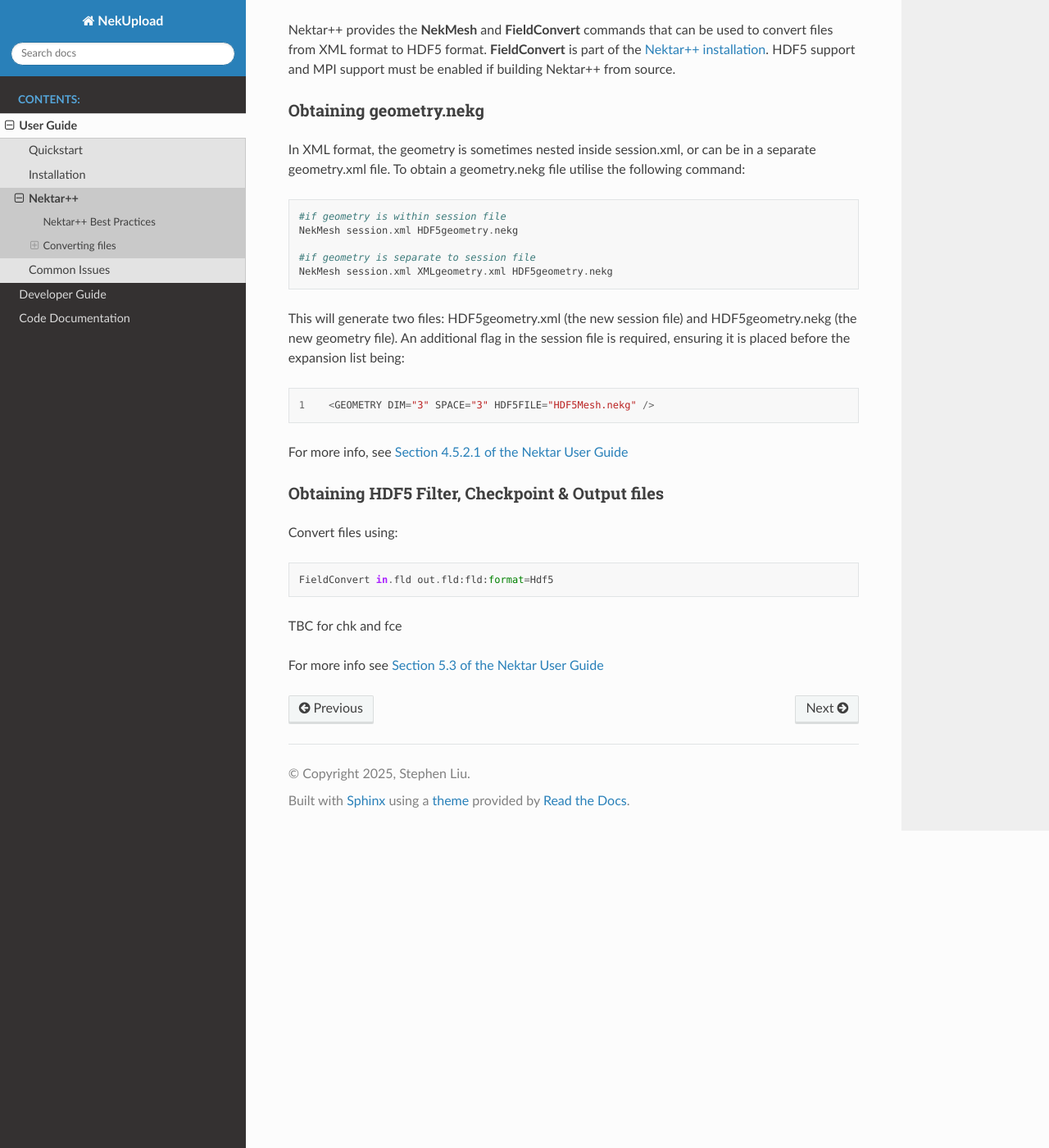
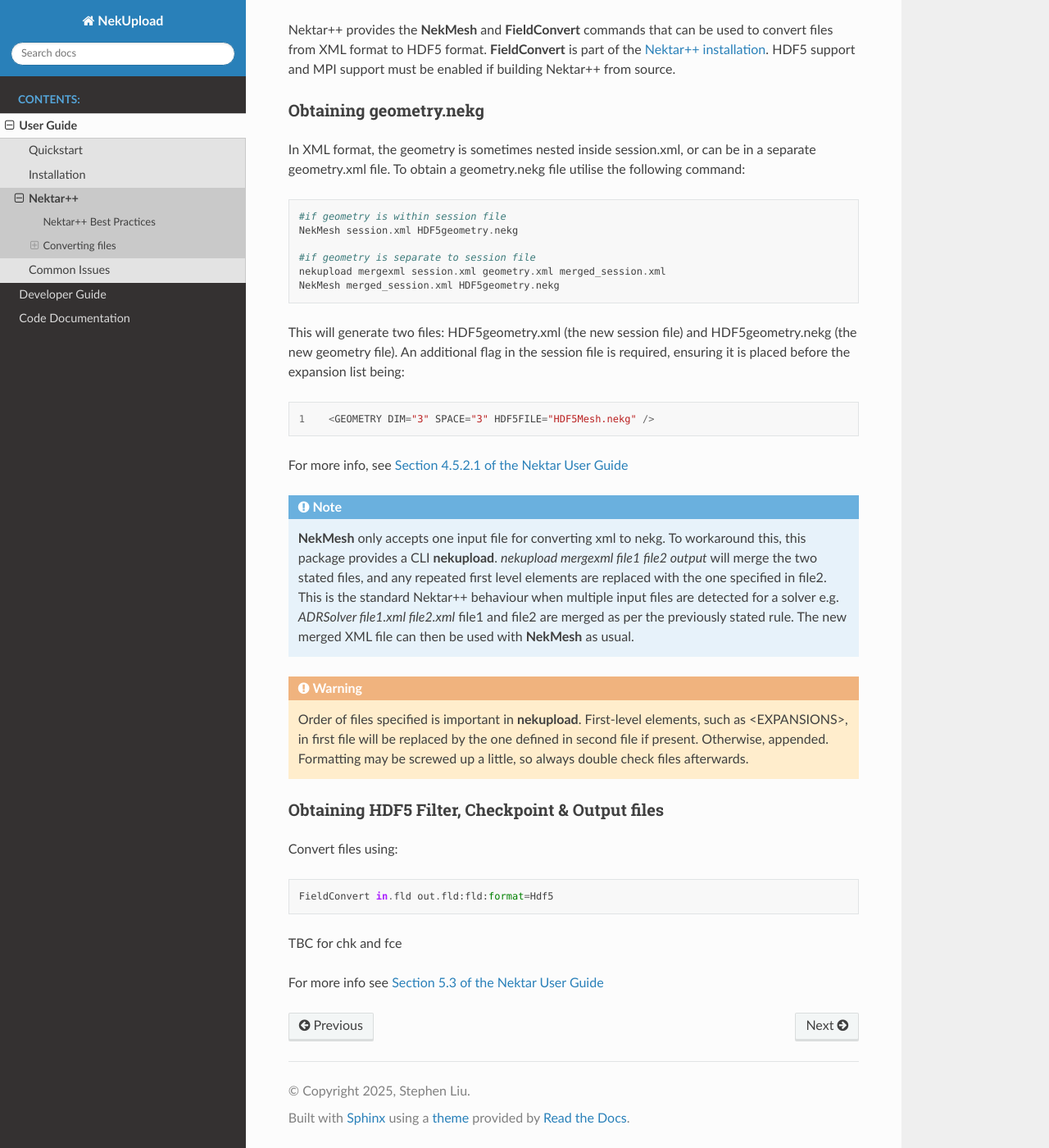
Before and after one commit to shl211/NekUpload, a Sphinx documentation site: the page built from docs/source/user_guide/nektar.rst, in a window 1280 px wide and 1400 px high, scrolled down 1039 px. Shown: the whole window at 82% size. Built offline with Sphinx 7.4.7 and the Read the Docs theme 3.1.0, drawn with Linux system fonts in a browser that asks for light colours.

Commit message:
Update previously incorrect way of generating hdf5 format for two xml files

```diff
--- a/docs/source/user_guide/nektar.rst
+++ b/docs/source/user_guide/nektar.rst
@@ -46,7 +46,8 @@ In XML format, the geometry is sometimes nested inside session.xml, or can be in
     NekMesh session.xml HDF5geometry.nekg
 
     #if geometry is separate to session file
-    NekMesh session.xml XMLgeometry.xml HDF5geometry.nekg
+    nekupload mergexml session.xml geometry.xml merged_session.xml
+    NekMesh merged_session.xml HDF5geometry.nekg
 
 This will generate two files: HDF5geometry.xml (the new session file) and HDF5geometry.nekg (the new geometry file). An additional flag in the session file is required, ensuring it is placed before the expansion list being:
 
@@ -55,6 +56,14 @@ This will generate two files: HDF5geometry.xml (the new session file) and HDF5ge
     1    <GEOMETRY DIM="3" SPACE="3" HDF5FILE="HDF5Mesh.nekg" />
 
 For more info, see `Section 4.5.2.1 of the Nektar User Guide <https://doc.nektar.info/userguide/latest/user-guidese19.html#x28-1230004.5>`_
+
+.. note::
+
+    **NekMesh** only accepts one input file for converting xml to nekg. To workaround this, this package provides a CLI **nekupload**. *nekupload mergexml file1 file2 output* will merge the two stated files, and any repeated first level elements are replaced with the one specified in file2. This is the standard Nektar++ behaviour when multiple input files are detected for a solver e.g. *ADRSolver file1.xml file2.xml* file1 and file2 are merged as per the previously stated rule. The new merged XML file can then be used with **NekMesh** as usual.
+
+.. warning::
+
+    Order of files specified is important in **nekupload**. First-level elements, such as <EXPANSIONS>, in first file will be replaced by the one defined in second file if present. Otherwise, appended. Formatting may be screwed up a little, so always double check files afterwards.
 
 .. _converting-output-files:
 
```
